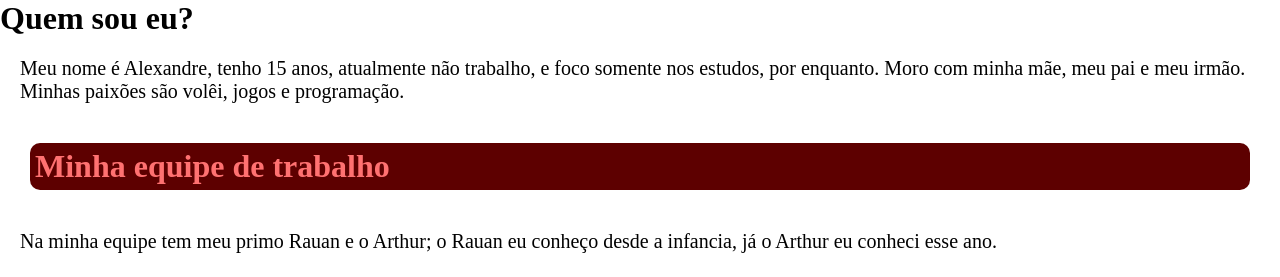
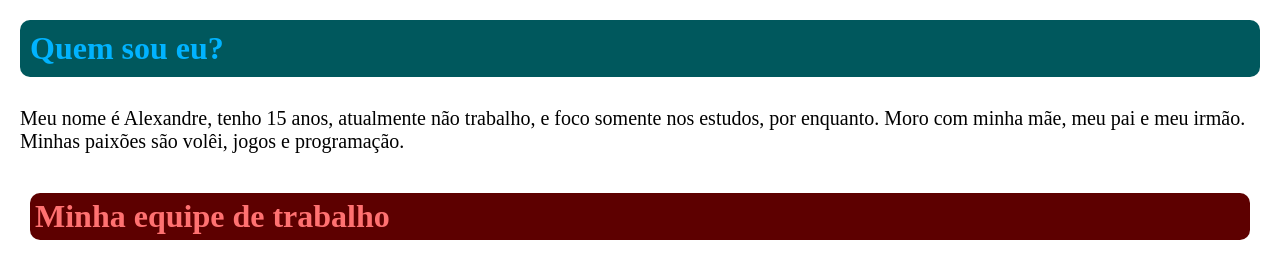
Before and after one commit to alexandremartinsse/sitepessoal, a plain HTML site: page index.html in a window 1280 px wide. Shown: the top 277 px of the page. Drawn offline with Linux system fonts and the light colour scheme.

Commit message:
Update index.html

```diff
--- a/index.html
+++ b/index.html
@@ -7,7 +7,7 @@
     <title>Meu site pessoal</title>
 </head>
 <body>
-    <div class="Config">
+    <div class="config">
     <h1>Quem sou eu?</h1>
     </div>
 
```
